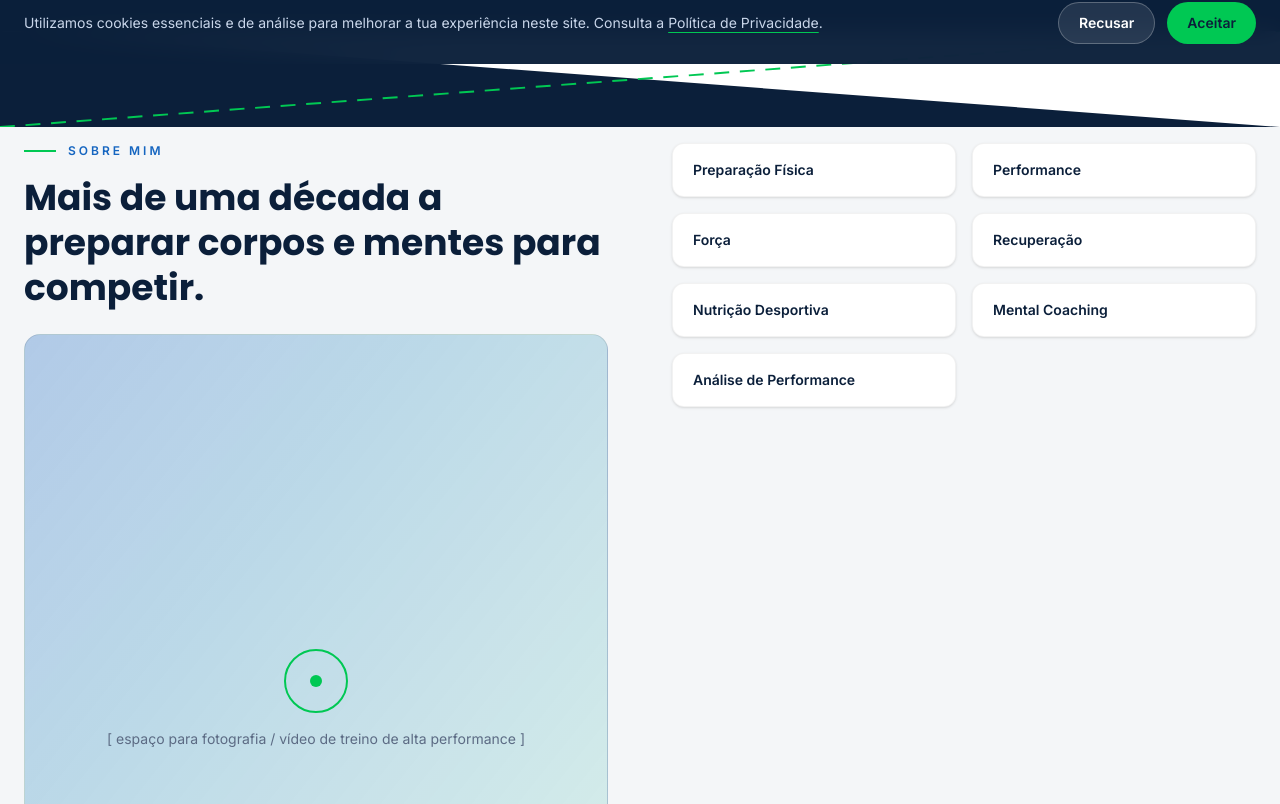
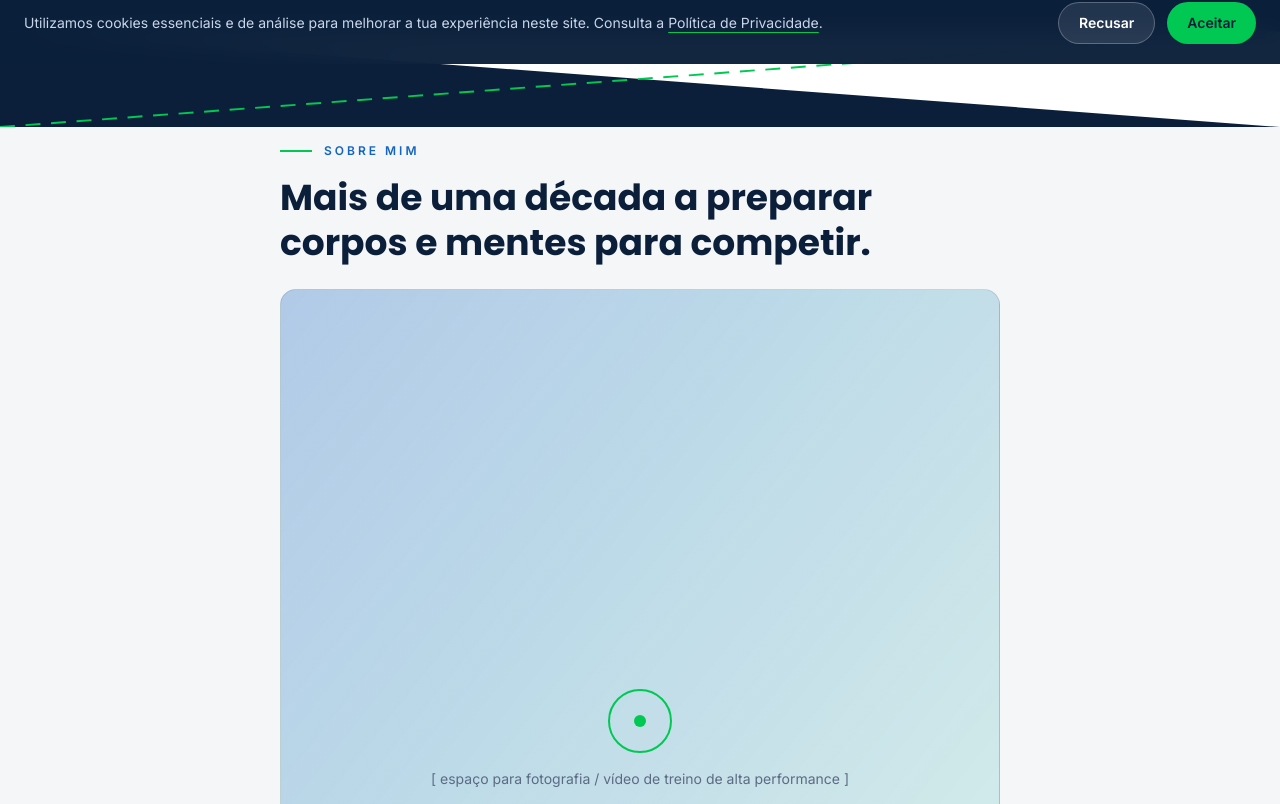
Before and after one commit to AngeloCaetano88/site-alexandra-fonseca, a Next.js app: page / in a window 1280 px wide. Shown: the part 736-1540 px from the top of the page. Built offline with nearby package versions, Linux system fonts and the light colour scheme; no server answers.

Commit message:
Remove grelha de competências da secção Sobre
Remove as etiquetas (Preparação Física, Performance, Força,
Recuperação, Nutrição Desportiva, Mental Coaching, Análise de
Performance) da página Sobre, que passa a coluna única com o
título e o espaço de fotografia/vídeo.

```diff
--- a/components/marketing/About.tsx
+++ b/components/marketing/About.tsx
@@ -1,12 +1,10 @@
 import { Reveal } from "./Reveal";
 import { SectionEyebrow } from "./SectionEyebrow";
-import { skills } from "./data";
 
 export function About() {
   return (
     <section id="sobre" className="bg-fog pt-4 pb-24">
-      <div className="max-w-7xl mx-auto px-6">
-        <div className="grid md:grid-cols-2 gap-16 items-start">
+      <div className="max-w-3xl mx-auto px-6">
         <Reveal>
           <SectionEyebrow>Sobre mim</SectionEyebrow>
           <h2 className="font-display font-bold text-3xl md:text-4xl leading-tight mb-6">
@@ -23,19 +21,6 @@ export function About() {
             </div>
           </div>
         </Reveal>
-          <Reveal delay={150}>
-            <div className="grid grid-cols-2 gap-4">
-              {skills.map((skill) => (
-                <div
-                  key={skill}
-                  className="rounded-xl bg-white border border-black/5 px-5 py-4 text-sm font-semibold text-navy shadow-sm hover:shadow-md hover:-translate-y-0.5 transition-all"
-                >
-                  {skill}
-                </div>
-              ))}
-            </div>
-          </Reveal>
-        </div>
       </div>
     </section>
   );
--- a/components/marketing/data.ts
+++ b/components/marketing/data.ts
@@ -103,13 +103,3 @@ export const results: Result[] = [
   { label: "Velocidade (30m)", before: "4.6s", after: "4.1s", pct: "-11%" },
   { label: "Impulsão vertical", before: "42cm", after: "56cm", pct: "+33%" },
 ];
-
-export const skills = [
-  "Preparação Física",
-  "Performance",
-  "Força",
-  "Recuperação",
-  "Nutrição Desportiva",
-  "Mental Coaching",
-  "Análise de Performance",
-];
```
Lines whose indentation alone changed are shown as unchanged.
